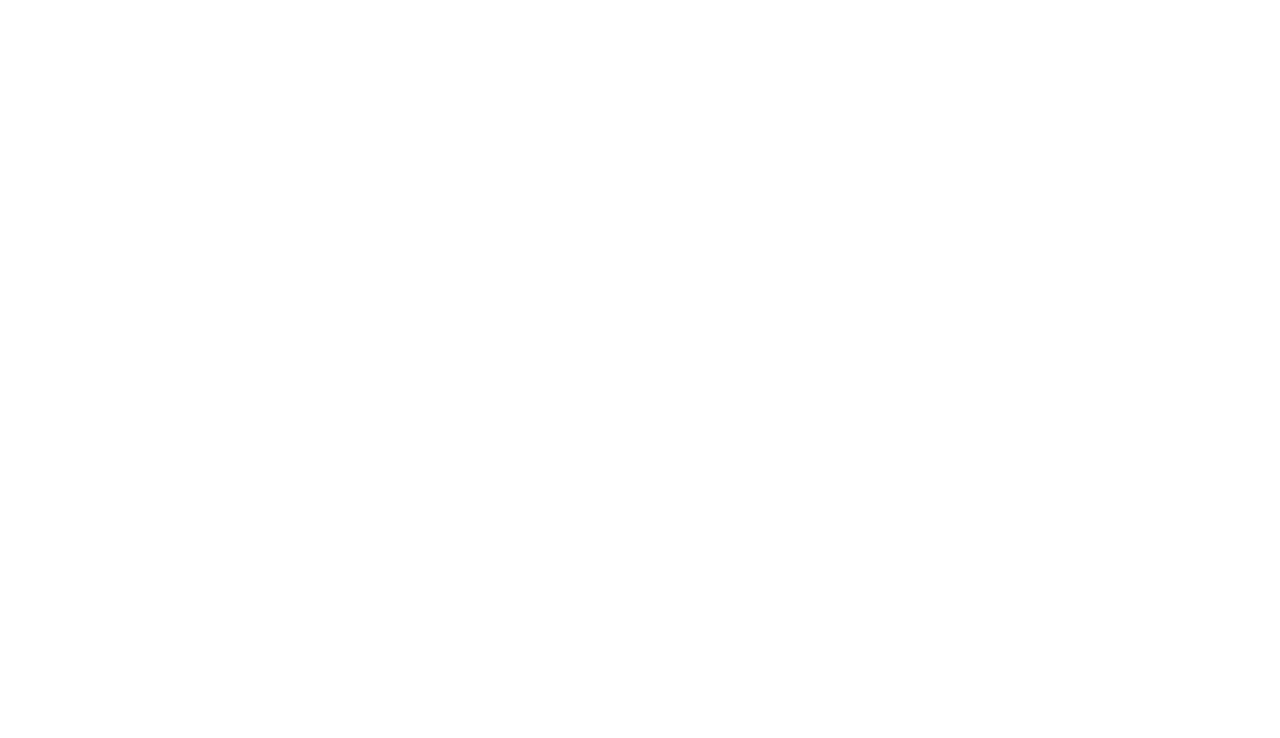
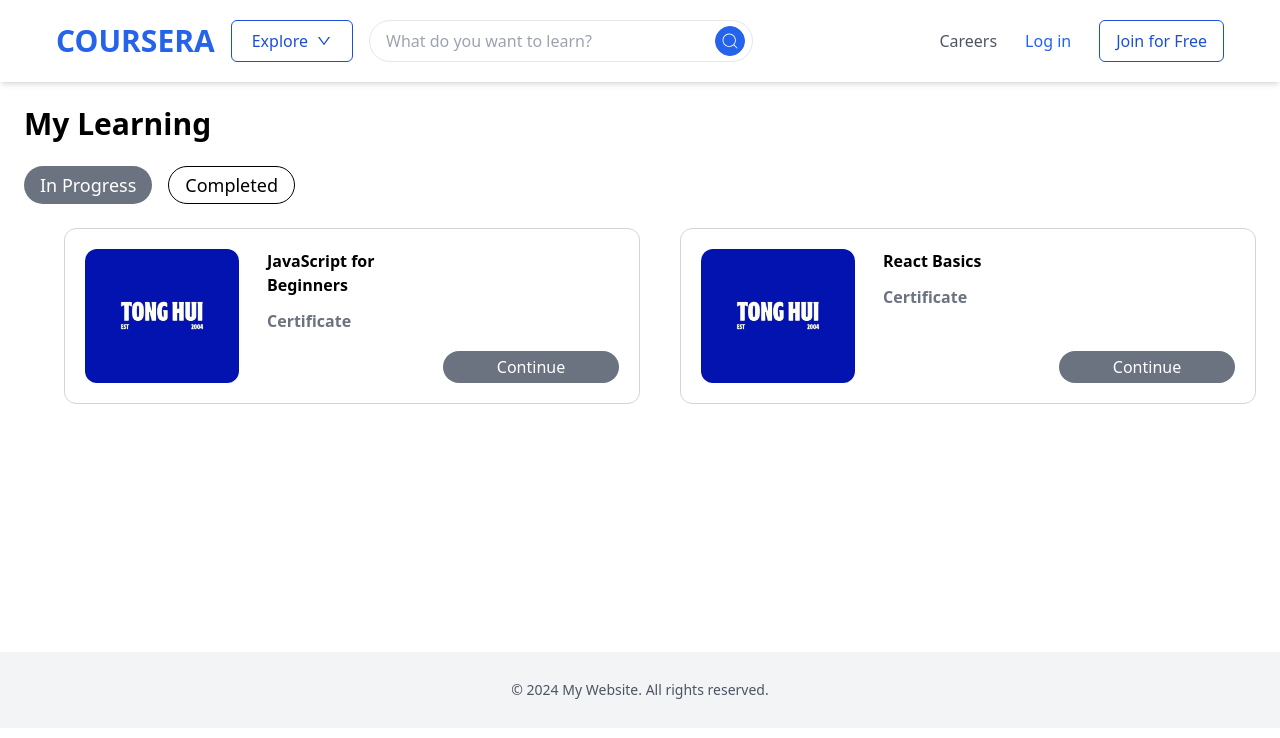
Before and after one commit to giahao1411/coursera-clone-ui, a React (Vite) app: page /my-learning in a window 1280 px wide. Shown: the top 738 px of the page. Built offline with nearby package versions, Linux system fonts and the light colour scheme.

Commit message:
view purchased courses

```diff
--- a/src/components/Main/Career.jsx
+++ b/src/components/Main/Career.jsx
@@ -66,7 +66,7 @@
                     recognized by leading companies
                 </h3>
 
-                <div className="flex justify-center items-center mt-10">
+                <div className="flex justify-center items-center mt-10 pb-10">
                     {courseDetails.map((course, index) => (
                         <div
                             key={index}
--- /dev/null
+++ b/src/components/Main/MyLearning.jsx
@@ -0,0 +1,138 @@
+import React, { useState } from "react";
+
+// const inProgressCourses = [];
+// const completedCourses = [];
+
+const inProgressCourses = [
+    {
+        name: "JavaScript for Beginners",
+        type: "Certificate",
+    },
+    {
+        name: "React Basics",
+        type: "Certificate",
+    },
+];
+
+const completedCourses = [
+    {
+        name: "Machine Learning",
+        type: "Certificate",
+    },
+    {
+        name: "Data Analytics",
+        type: "Specialization",
+    },
+    {
+        name: "Software Engineering",
+        type: "Certificate",
+    },
+];
+
+const MyLearning = () => {
+    const [activeTab, setActiveTab] = useState("inProgress");
+
+    const handleTabClick = (tab) => {
+        setActiveTab(tab);
+    };
+
+    return (
+        <div className="max-w-7xl mx-auto p-6">
+            <h1 className="text-3xl font-semibold mb-6">My Learning</h1>
+            <div className="flex space-x-4 mb-6">
+                <button
+                    onClick={() => handleTabClick("inProgress")}
+                    className={`px-4 py-1 rounded-3xl text-lg ${
+                        activeTab === "inProgress"
+                            ? "bg-gray-500 text-white"
+                            : "bg-white border border-black text-black hover:bg-blue-500 hover:text-white"
+                    }`}
+                >
+                    In Progress
+                </button>
+                <button
+                    onClick={() => handleTabClick("completed")}
+                    className={`px-4 py-1 rounded-3xl text-lg ${
+                        activeTab === "completed"
+                            ? "bg-gray-500 text-white"
+                            : "bg-white border border-black text-black hover:bg-blue-500 hover:text-white"
+                    }`}
+                >
+                    Completed
+                </button>
+            </div>
+
+            <div className="bg-white rounded-lg">
+                {activeTab === "inProgress" ? (
+                    inProgressCourses.length === 0 ? (
+                        <p className="text-gray-600 pb-40">
+                            You will find your in-progress courses here.
+                        </p>
+                    ) : (
+                        <div
+                            className={`grid grid-cols-2 gap-x-10 gap-y-5 justify-items-start ml-10 ${
+                                inProgressCourses.length <= 2 ? "pb-56" : ""
+                            }`}
+                        >
+                            {inProgressCourses.map((course, index) => (
+                                <div
+                                    key={index}
+                                    className="flex justify-start w-full h-44 border border-gray-300 p-5 rounded-xl hover:bg-gray-100"
+                                >
+                                    <img
+                                        src="/signal-2024-12-05-002042_002.png"
+                                        alt="Course"
+                                        className="w-56 rounded-xl"
+                                    />
+                                    <div className="w-64 flex flex-col ml-7 font-semibold">
+                                        <h2 className="mb-3">{course.name}</h2>
+                                        <p className="text-gray-500">
+                                            {course.type}
+                                        </p>
+                                    </div>
+                                    <button className="mt-auto w-64 py-1 bg-gray-500 text-white rounded-2xl">
+                                        Continue
+                                    </button>
+                                </div>
+                            ))}
+                        </div>
+                    )
+                ) : completedCourses.length === 0 ? (
+                    <p className="text-gray-600 pb-40">
+                        You don't have any completed courses yet.
+                    </p>
+                ) : (
+                    <div
+                        className={`grid grid-cols-2 gap-x-10 gap-y-5 justify-items-start ml-10 ${
+                            completedCourses.length <= 2 ? "pb-56" : ""
+                        }`}
+                    >
+                        {completedCourses.map((course, index) => (
+                            <div
+                                key={index}
+                                className="flex justify-start w-full h-44 border border-gray-300 p-5 rounded-xl hover:bg-gray-100"
+                            >
+                                <img
+                                    src="/signal-2024-12-05-002042_002.png"
+                                    alt="Course"
+                                    className="w-56 rounded-xl"
+                                />
+                                <div className="w-64 flex flex-col ml-7 font-semibold">
+                                    <h2 className="mb-3">{course.name}</h2>
+                                    <p className="text-gray-500">
+                                        {course.type}
+                                    </p>
+                                </div>
+                                <button className="mt-auto w-60 py-1 bg-gray-500 text-white rounded-2xl">
+                                    View certificate
+                                </button>
+                            </div>
+                        ))}
+                    </div>
+                )}
+            </div>
+        </div>
+    );
+};
+
+export default MyLearning;
--- a/src/components/Partials/Header.jsx
+++ b/src/components/Partials/Header.jsx
@@ -163,7 +163,7 @@
                         Home
                     </NavLink>
                     <NavLink
-                        to="/learn"
+                        to="/my-learning"
                         className={({ isActive }) =>
                             isActive ? "font-bold" : "hover:text-black"
                         }
--- a/src/routes/HomeRoutes.jsx
+++ b/src/routes/HomeRoutes.jsx
@@ -6,6 +6,7 @@
 import PostLogin from "../components/Main/PostLogin";
 import Career from "../components/Main/Career";
 import SearchResult from "../components/Main/SearchResult";
+import MyLearning from "../components/Main/MyLearning";
 
 const HomeRoutes = () => {
     const [user, setUser] = useState("");
@@ -26,6 +27,7 @@
                 />
                 <Route path="/careers" element={<Career />} />
                 <Route path="/search-result" element={<SearchResult />} />
+                <Route path="/my-learning" element={<MyLearning />} />
             </Route>
         </Routes>
     );
```
